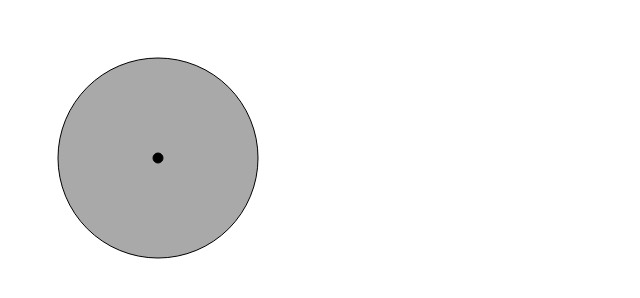
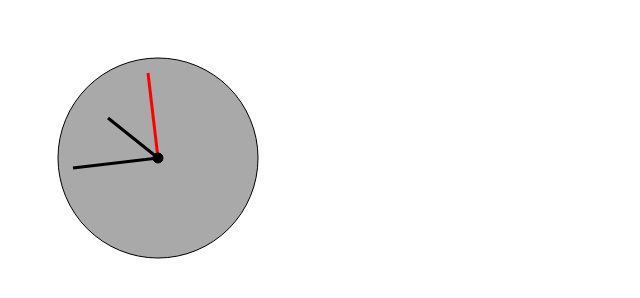
Before and after one commit to maryhbb/Analog-Clock-SVG, a plain HTML site: page index.html in a window 1280 px wide. Shown: the whole page, without its empty margins (0-640 px from the left). Drawn offline with Linux system fonts and the light colour scheme.

Commit message:
Add Hand

```diff
--- a/index.html
+++ b/index.html
@@ -7,13 +7,7 @@
     <title>Document</title>
   </head>
   <body>
-    <svg
-     class="clock"
-     width="300"
-     height="300"
-      viewBox="0 0 300 300"
-
-    >
+    <svg class="clock" width="300" height="300" viewBox="0 0 300 300">
       <circle
         cx="150"
         cy="150"
@@ -23,14 +17,41 @@
         fill="darkgray"
       />
 
-      <circle
-      cx="150"
-        cy="150"
-        r="5"
+
+      <line
+        x1="150"
+        y1="150"
+        x2="100"
+        y2="110"
         stroke="black"
-        fill="black"
+        ;
+        stroke-width="3"
+        ;
       />
 
+      <line
+        x1="150"
+        y1="150"
+        x2="140"
+        y2="65"
+        stroke="red"
+        ;
+        stroke-width="3"
+        ;
+      />
+
+      <line
+        x1="150"
+        y1="150"
+        x2="65"
+        y2="160"
+        stroke="black"
+        ;
+        stroke-width="3"
+        ;
+      />
+
+      <circle cx="150" cy="150" r="5" stroke="black" fill="black" />
 
     </svg>
   </body>
```
